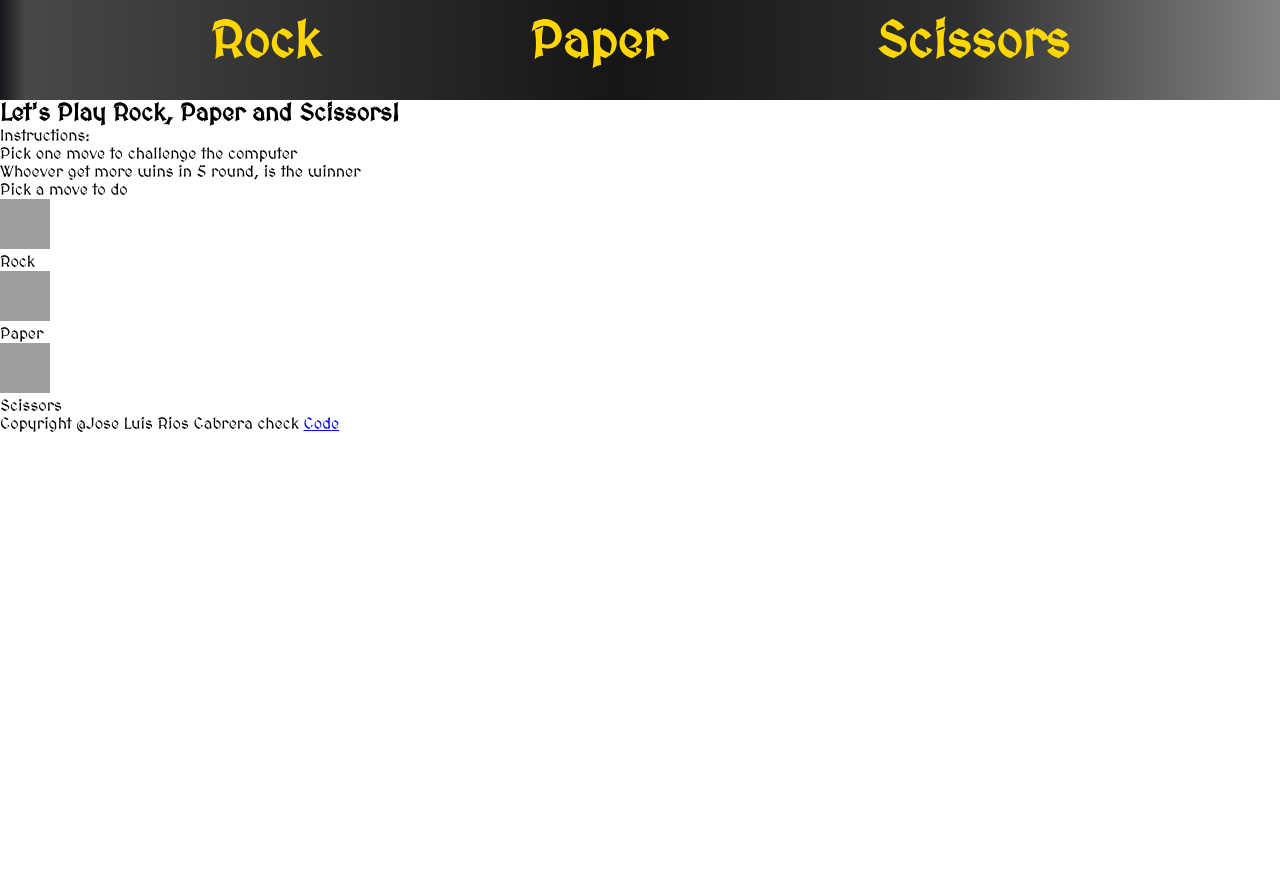
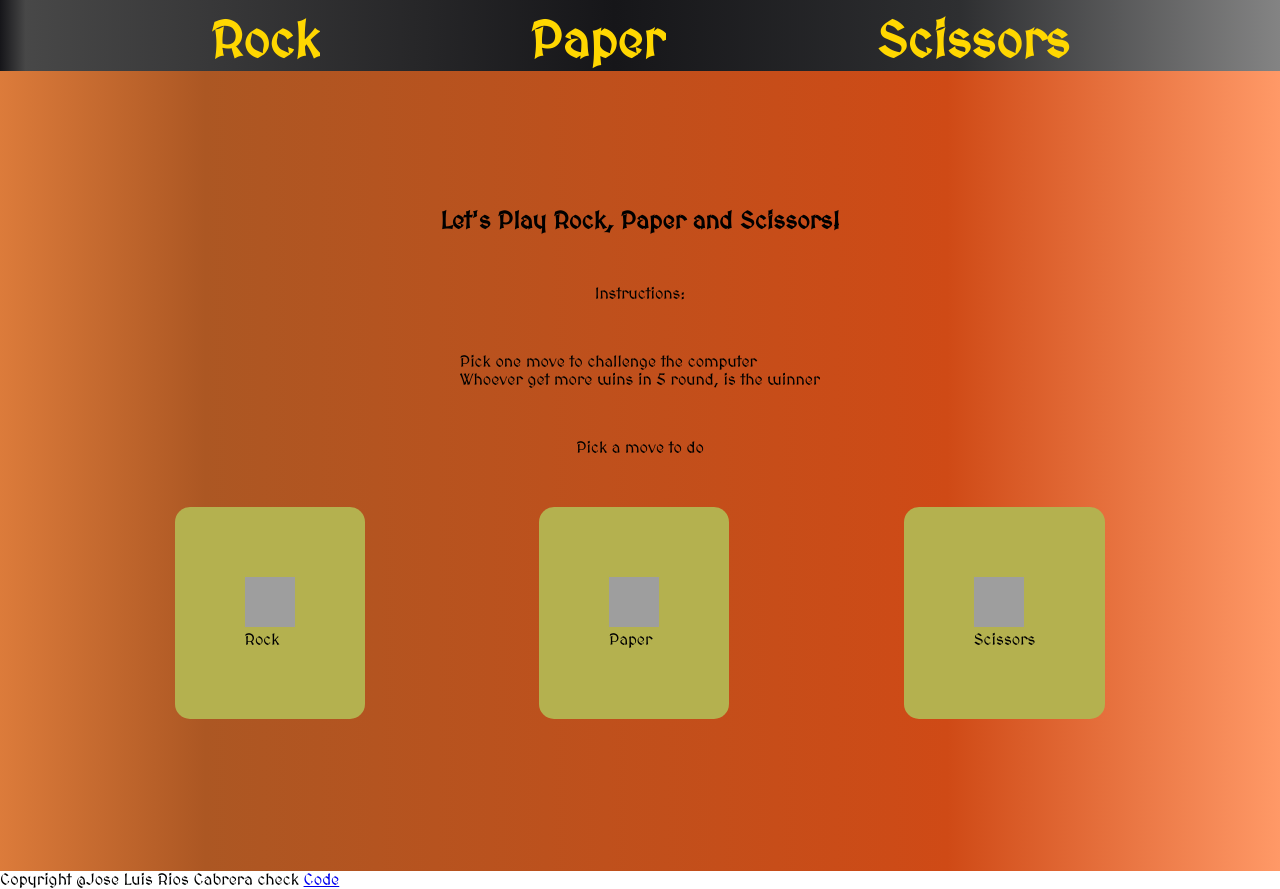
Before and after one commit to jose031199/RockPaperScissors, a plain HTML site: page index.html in a window 1280 px wide. Before the commit the page ends 800 px from the top, so only its background shows below. Drawn offline with Linux system fonts and the light colour scheme; grey boxes are pictures that could not be loaded; a web font is replaced by a local one.

Commit message:
Styling the game section with color and images

```diff
--- a/style.css
+++ b/style.css
@@ -2,6 +2,7 @@
 
 :root{
     --color_gold:gold;
+    --color_choices:#b4b14f;
     --bold:bold;
 
     /*Font size*/
@@ -15,7 +16,9 @@
     margin: 0;
     padding: 0;
     box-sizing: border-box;
+    overflow: hidden;
 }
+
 
 .banner{
     background: linear-gradient(90deg, rgba(2,2,6,0.9220063025210083) 0%, rgba(56,56,56,0.9220063025210083) 2%, rgba(22,22,25,1) 48%, rgba(46,47,49,1) 75%, rgba(117,117,117,0.8939950980392157) 100%);
@@ -23,7 +26,6 @@
     color: var(--color_gold);
     font-weight: var(--bold);
     font-size: var(--sizeBg);
-    height: 100px;
 }
 
 .banner ul{
@@ -35,3 +37,37 @@
     list-style: none;
     margin-top: 15px;
 }
+
+
+/*Game section*/
+
+.game{
+    background: rgb(217,112,42);
+    background: linear-gradient(90deg, rgba(217,112,42,0.9220063025210083) 0%, rgba(172,87,35,1) 16%, rgba(207,74,22,1) 74%, rgba(255,141,85,0.8939950980392157) 100%);
+    display: flex;
+    flex-direction: column;
+    align-items: center;
+    justify-content: center;
+    width: 100%;
+    height: 100lvh;
+    gap: 50px;
+}
+
+.gameChoices{
+    display: flex;
+    justify-content: space-evenly;
+    margin-bottom: 15px;
+    width: inherit;
+}
+
+.choice{
+    background-color: var(--color_choices);
+    padding: 70px;
+    border-radius: 15px;
+    transition: background-color 0.3s;
+}
+
+.choice:hover{
+    background-color: var(--color_gold);
+    color: red;
+}
```
